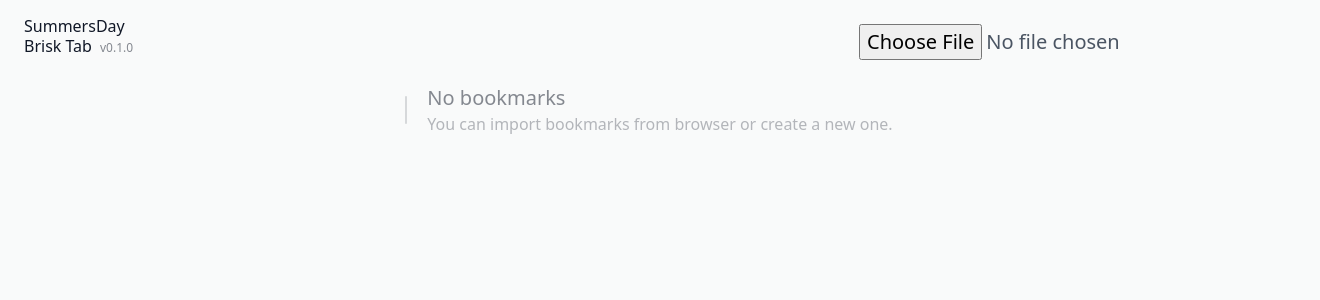
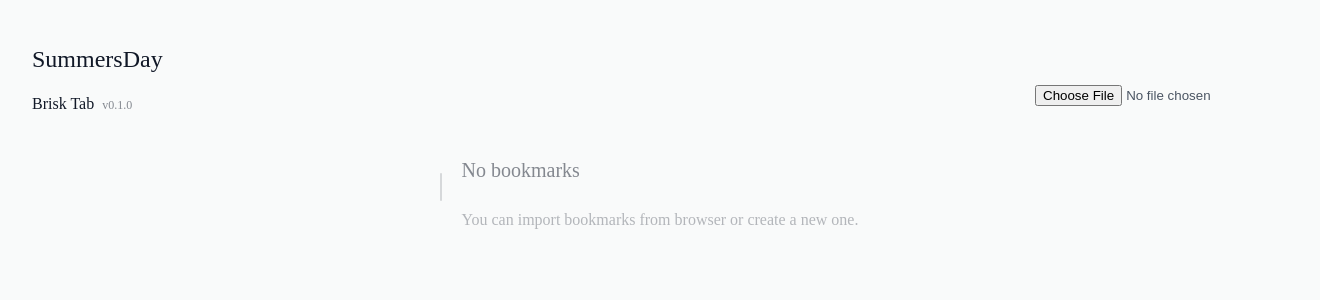
Before and after one commit to j10ccc/brisk-tab, a Next.js app: page / in a window 1280 px wide. Shown: the top 300 px of the page, 1320 px wide, since content can reach past the window. Built offline with nearby package versions, Linux system fonts and the light colour scheme.

Commit message:
refactor: use layers and preflights for UnoCSS reset

```diff
--- a/package.json
+++ b/package.json
@@ -34,6 +34,7 @@
     "@typescript-eslint/eslint-plugin": "^8.31.1",
     "@typescript-eslint/parser": "^8.31.1",
     "@unocss/postcss": "66.1.0-beta.13",
+    "@unocss/reset": "^66.1.0",
     "@zjutjh/eslint-config": "^0.7.0",
     "eslint": "^9",
     "eslint-config-next": "15.3.1",
--- a/src/app/globals.css
+++ b/src/app/globals.css
@@ -1,5 +1,12 @@
-@import "@unocss/reset/tailwind-compat.css";
-@unocss all;
+@layer reset, base, utilities, components;
+
+@layer base {
+  @unocss preflights, default;
+}
+
+@layer utilities {
+  @unocss;
+}
 
 body {
   @apply bg-brand-background text-gray-9;
--- a/src/ui/input/index.module.css
+++ b/src/ui/input/index.module.css
@@ -1,3 +1,4 @@
+@layer components {
   .container {
     @apply relative flex flex-col mb-2;
 
@@ -13,3 +14,4 @@
       @apply hover:ring-1 hover:ring-brand-primary hover:bg-brand-secondary;
     }
   }
+}
--- a/uno.config.ts
+++ b/uno.config.ts
@@ -1,3 +1,5 @@
+import fs from "node:fs/promises";
+
 import {
   defineConfig,
   presetAttributify,
@@ -7,6 +9,13 @@ import {
 
 export default defineConfig({
   presets: [presetWind3(), presetAttributify(), presetIcons()],
+  preflights: [
+    {
+      layer: "reset",
+      getCSS: async () =>
+        fs.readFile("node_modules/@unocss/reset/tailwind-compat.css", "utf-8")
+    }
+  ],
   theme: {
     colors: {
       brand: {
```
Also changed, not shown: 1 other file (tests, documents, lock files or other folders). Lines whose indentation alone changed are shown as unchanged.
